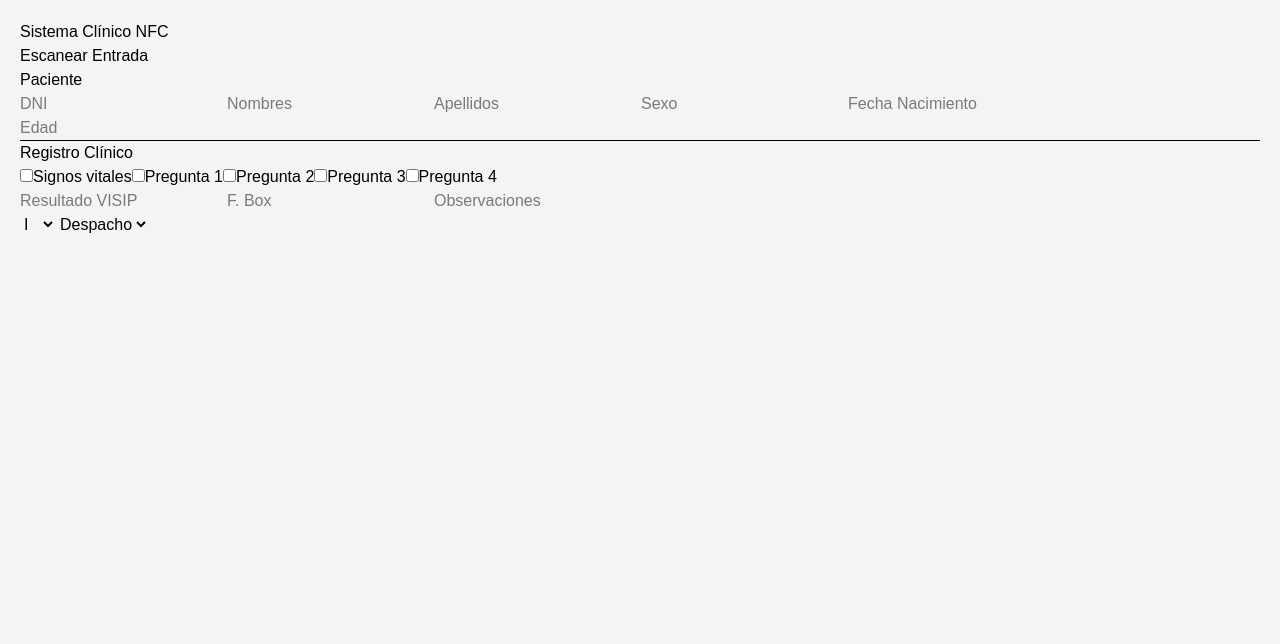
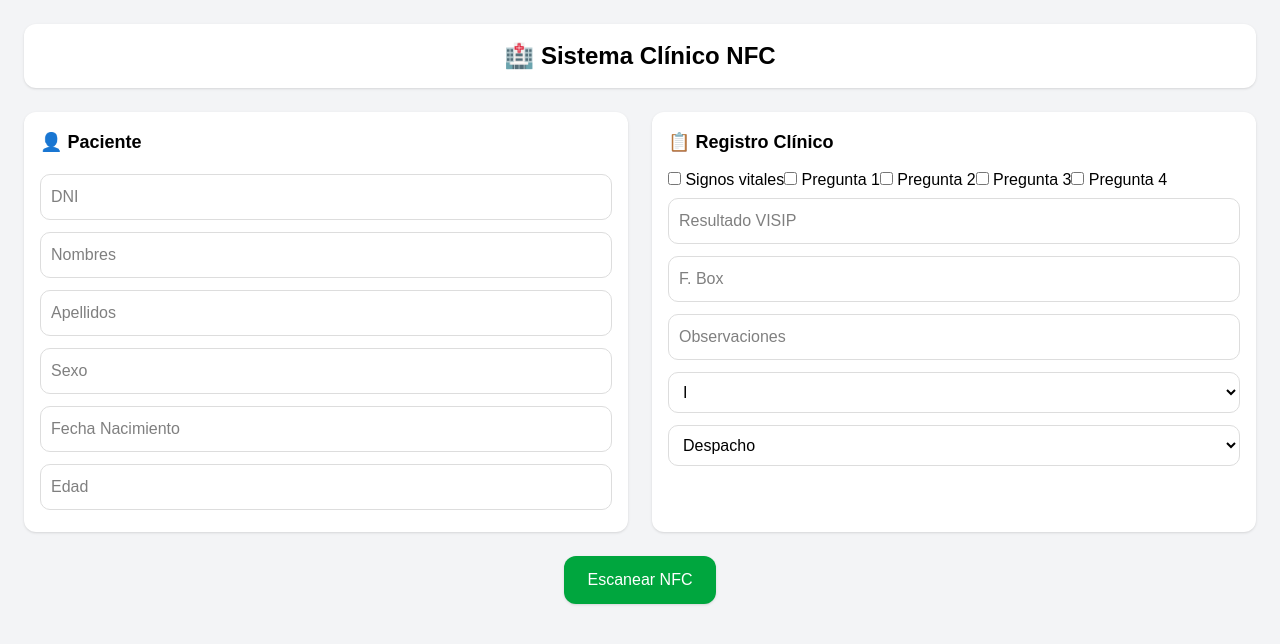
Before and after one commit to EmilySIlva273/nfc-clinico, a Next.js app: page / in a window 1280 px wide. Shown: the top 644 px of the page. Built offline with nearby package versions, Linux system fonts and the light colour scheme.

Commit message:
prueba1.44

```diff
--- a/app/page.tsx
+++ b/app/page.tsx
@@ -169,72 +169,73 @@ export default function Home() {
   }
 
   return (
-    <div style={{ padding: 20 }}>
-      <h1>Sistema Clínico NFC</h1>
+  <div className="min-h-screen bg-gray-100 p-6">
 
-      <button onClick={scanNFC}>
-        {modo === 'entrada' ? 'Escanear Entrada' : 'Escanear Salida / Guardar'}
-      </button>
+    {/* HEADER */}
+    <div className="bg-white shadow p-4 rounded-xl mb-6">
+      <h1 className="text-2xl font-bold text-center">
+        🏥 Sistema Clínico NFC
+      </h1>
+    </div>
 
-      {/* PACIENTE (AUTOMÁTICO) */}
-      <h3>Paciente</h3>
+    <div className="grid grid-cols-1 md:grid-cols-2 gap-6">
 
-      <input value={paciente.dni} placeholder="DNI" readOnly />
-      <input value={paciente.nombres} placeholder="Nombres" readOnly />
-      <input value={paciente.apellidos} placeholder="Apellidos" readOnly />
-      <input value={paciente.sexo} placeholder="Sexo" readOnly />
-      <input value={paciente.fecha_nacimiento} placeholder="Fecha Nacimiento" readOnly />
-      <input value={paciente.edad} placeholder="Edad" readOnly />
+      {/* 🧍 PACIENTE */}
+      <div className="bg-white p-4 rounded-xl shadow">
+        <h2 className="text-lg font-semibold mb-3">👤 Paciente</h2>
 
-      <hr />
+        <input className="input" value={paciente.dni} placeholder="DNI" readOnly />
+        <input className="input" value={paciente.nombres} placeholder="Nombres" readOnly />
+        <input className="input" value={paciente.apellidos} placeholder="Apellidos" readOnly />
+        <input className="input" value={paciente.sexo} placeholder="Sexo" readOnly />
+        <input className="input" value={paciente.fecha_nacimiento} placeholder="Fecha Nacimiento" readOnly />
+        <input className="input" value={paciente.edad} placeholder="Edad" readOnly />
+      </div>
 
-      {/* FORMULARIO MANUAL */}
-      <h3>Registro Clínico</h3>
+      {/* 📋 FORMULARIO */}
+      <div className="bg-white p-4 rounded-xl shadow">
+        <h2 className="text-lg font-semibold mb-3">📋 Registro Clínico</h2>
 
-      <label>
-        <input type="checkbox" name="signos_vitales" onChange={handleCheck} />
-        Signos vitales
-      </label>
+        <div className="space-y-2">
 
-      <label>
-        <input type="checkbox" name="pregunta1" onChange={handleCheck} />
-        Pregunta 1
-      </label>
+          <label><input type="checkbox" name="signos_vitales" onChange={handleCheck} /> Signos vitales</label>
+          <label><input type="checkbox" name="pregunta1" onChange={handleCheck} /> Pregunta 1</label>
+          <label><input type="checkbox" name="pregunta2" onChange={handleCheck} /> Pregunta 2</label>
+          <label><input type="checkbox" name="pregunta3" onChange={handleCheck} /> Pregunta 3</label>
+          <label><input type="checkbox" name="pregunta4" onChange={handleCheck} /> Pregunta 4</label>
 
-      <label>
-        <input type="checkbox" name="pregunta2" onChange={handleCheck} />
-        Pregunta 2
-      </label>
+          <input className="input" name="visip" placeholder="Resultado VISIP" onChange={handleChange} />
+          <input className="input" name="f_box" placeholder="F. Box" onChange={handleChange} />
+          <input className="input" name="observaciones" placeholder="Observaciones" onChange={handleChange} />
 
-      <label>
-        <input type="checkbox" name="pregunta3" onChange={handleCheck} />
-        Pregunta 3
-      </label>
-
-      <label>
-        <input type="checkbox" name="pregunta4" onChange={handleCheck} />
-        Pregunta 4
-      </label>
-
-      <br />
-
-      <input name="visip" placeholder="Resultado VISIP" onChange={handleChange} />
-      <input name="f_box" placeholder="F. Box" onChange={handleChange} />
-      <input name="observaciones" placeholder="Observaciones" onChange={handleChange} />
-
-      <br />
-
-      <select name="prioridad" onChange={handleChange}>
-        <option value="I">I</option>
-        <option value="II">II</option>
-        <option value="III">III</option>
-        <option value="IV">IV</option>
+          <select className="input" name="prioridad" onChange={handleChange}>
+            <option>I</option>
+            <option>II</option>
+            <option>III</option>
+            <option>IV</option>
           </select>
 
-      <select name="farmacia" onChange={handleChange}>
+          <select className="input" name="farmacia" onChange={handleChange}>
             <option value="despacho">Despacho</option>
             <option value="prestamo">Préstamo</option>
           </select>
+
+        </div>
+      </div>
+    </div>
+
+    {/* BOTONES NFC */}
+    <div className="mt-6 flex gap-4 justify-center">
+
+      <button
+        onClick={scanNFC}
+        className="bg-green-600 text-white px-6 py-3 rounded-xl shadow"
+      >
+        Escanear NFC
+      </button>
+
+    </div>
+
   </div>
 )
 }
```
Lines whose indentation alone changed are shown as unchanged.
